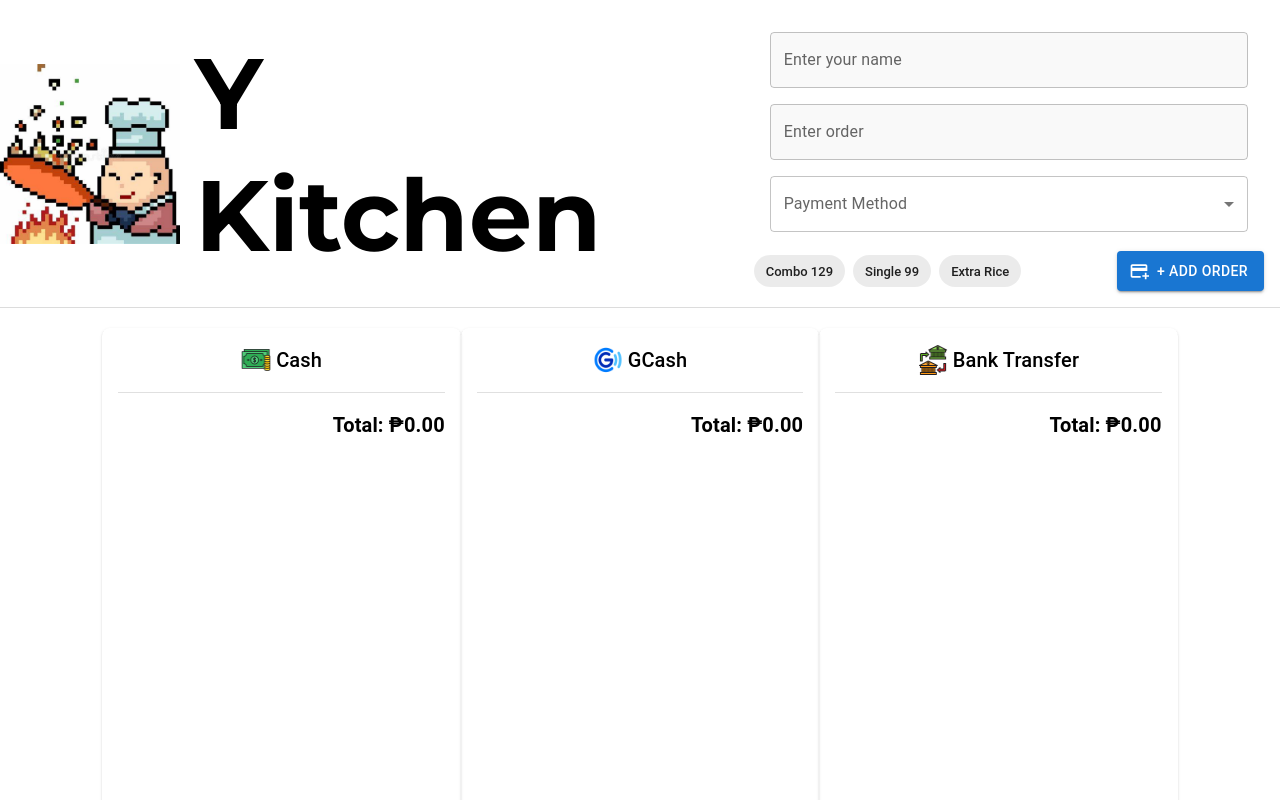
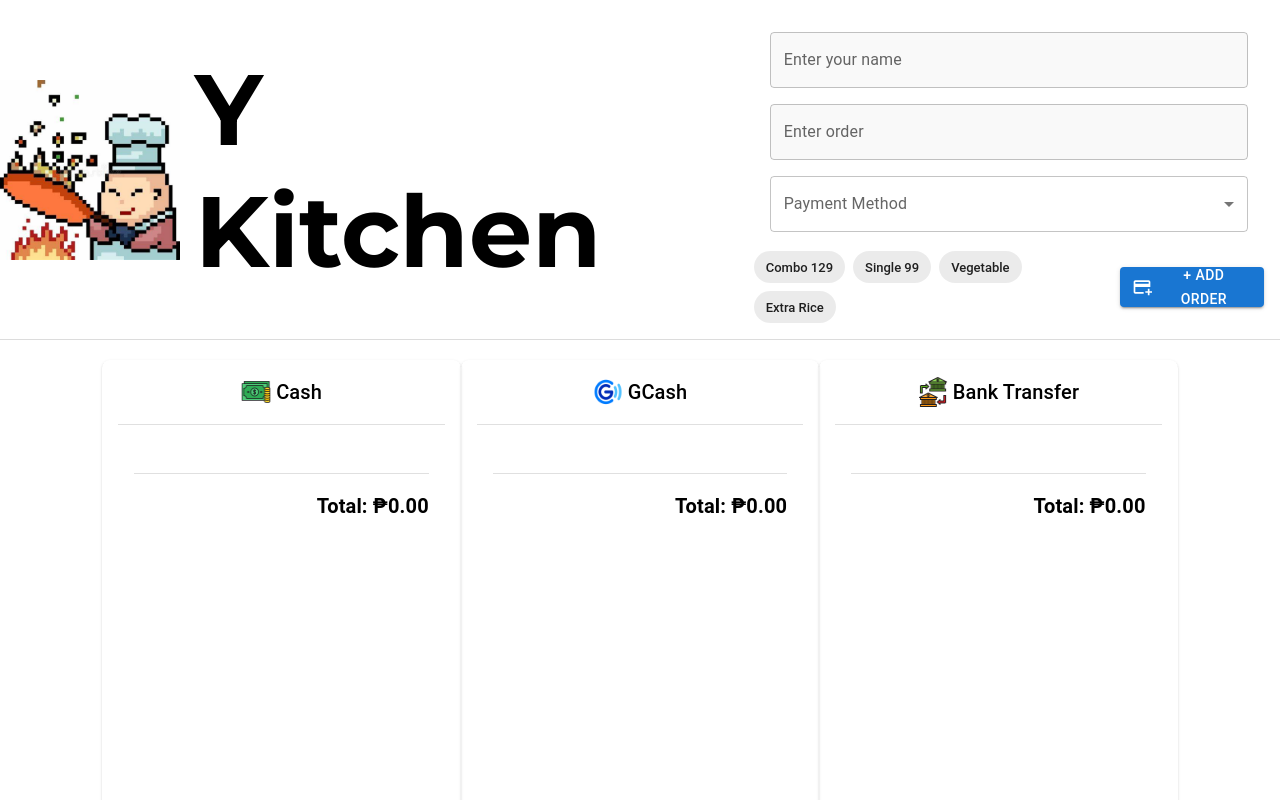
Before and after one commit to pgabriel22/OrderSystem, a React (Vite) app: page / in a window 1280 px wide. Shown: the top 800 px of the page. Built offline with nearby package versions, Linux system fonts and the light colour scheme.

Commit message:
add vegetable

```diff
--- a/src/components/OrderCard.jsx
+++ b/src/components/OrderCard.jsx
@@ -17,6 +17,7 @@ import { Save, Edit, Cancel, Delete } from "@mui/icons-material";
 const tagsData = [
   { name: "Combo129", label: "Combo 129", price: 129 },
   { name: "Single99", label: "Single 99", price: 99 },
+  { name: "ExtraRice", label: "Extra Rice", price: 15 },
   { name: "ExtraRice", label: "Extra Rice", price: 15 },
 ];
 
--- a/src/components/OrderColumn.jsx
+++ b/src/components/OrderColumn.jsx
@@ -35,7 +35,6 @@ const TaskColumn = ({
       }}
       gap={2}
     >
-      {/* <section className="order_column"> */}
       <Typography
         variant="h6"
         sx={{ display: "flex", justifyContent: "center" }}
@@ -43,6 +42,7 @@ const TaskColumn = ({
         <img className="order_column_icon" src={icon} />
         {title}
       </Typography>
+      <Divider sx={{ my: 2 }} />
 
       {order.map(
         (order, index) =>
@@ -66,20 +66,16 @@ const TaskColumn = ({
             />
           )
       )}
-      {/* </section> */}
+      <Box sx={{ p: 2, zIndex: 1 }}>
         <Divider sx={{ my: 2 }} />
         <Typography
           variant="h6"
           sx={{ textAlign: "right", fontWeight: "Bold", mt: 2 }}
         >
-        {/* {item &&
-          item.count > 0 &&
-          `Total: ₱${totalPrice.toLocaleString("en-PH", {
-            minimumFractionDigits: 2,
-          })}`} */}
           Total: ₱
           {totalPrice.toLocaleString("en-PH", { minimumFractionDigits: 2 })}
         </Typography>
+      </Box>
     </Box>
   );
 };
--- a/src/components/OrderForm.jsx
+++ b/src/components/OrderForm.jsx
@@ -25,6 +25,7 @@ const paymentOptions = [
 const tags = [
   { name: "Combo129", label: "Combo 129", price: 129 },
   { name: "Single99", label: "Single 99", price: 99 },
+  { name: "Vegetable", label: "Vegetable", price: 80 },
   { name: "ExtraRice", label: "Extra Rice", price: 15 },
 ];
 
```
Lines whose indentation alone changed are shown as unchanged.
